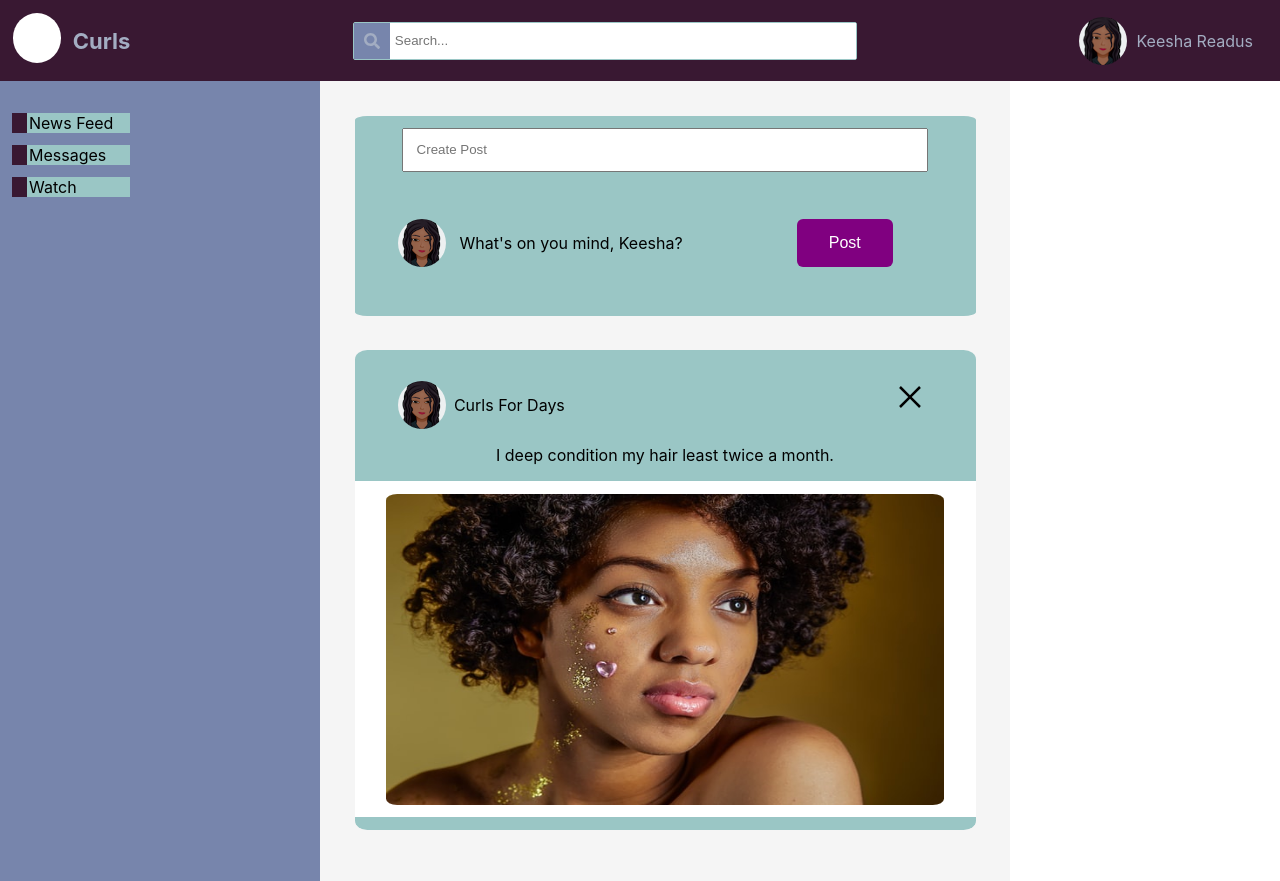
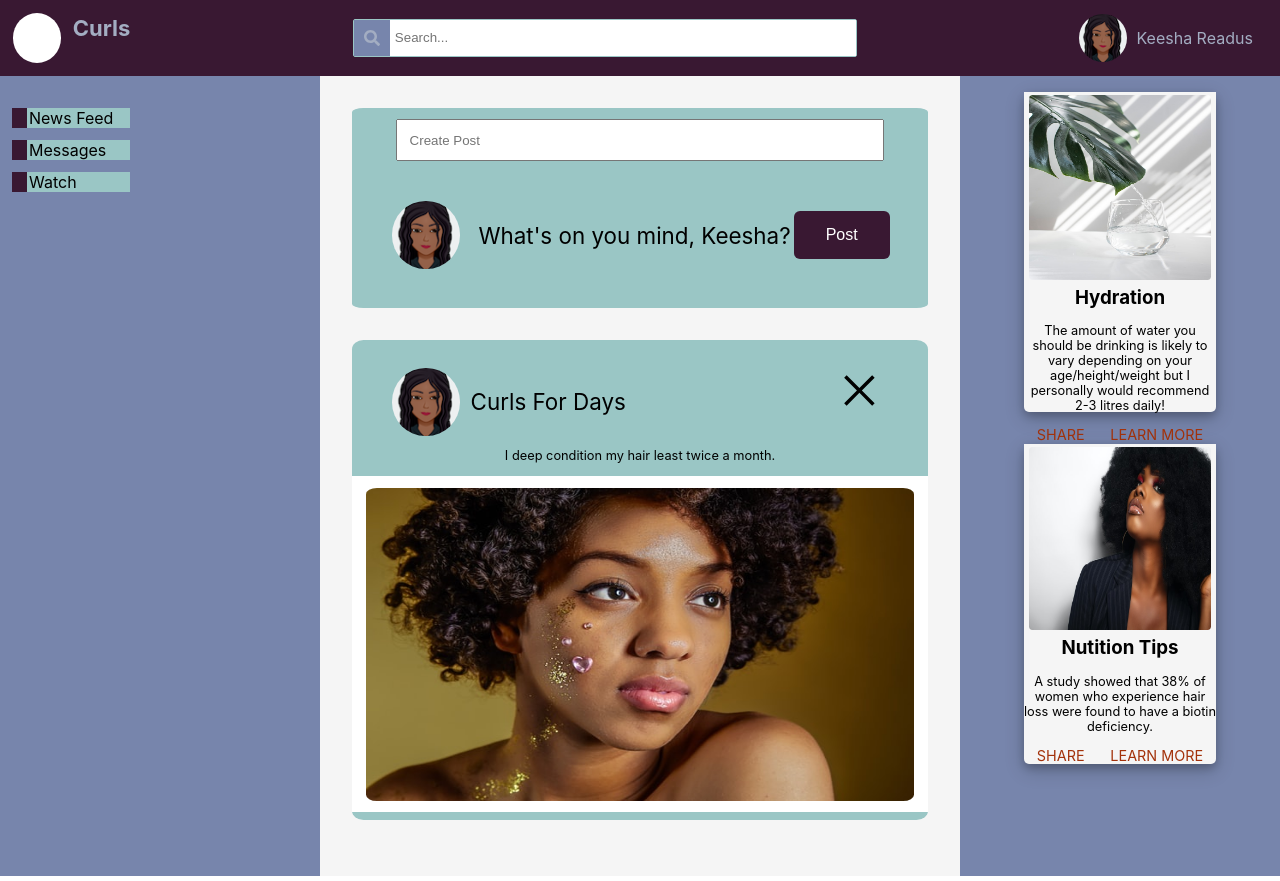
Before and after one commit to kcreadus/Readus_Keesha_PRW, a React (Create React App) app: page / in a window 1280 px wide. Built offline with nearby package versions, Linux system fonts and the light colour scheme; the HTML template or start-up script is replaced by a standard one.

Commit message:
Finished

```diff
--- a/src/App.js
+++ b/src/App.js
@@ -2,6 +2,10 @@ import React, { Component } from "react";
 import MyHeader from "./components/header/MyHeader";
 import Navigation from "./components/nav/Navigation";
 import MyForm from "./components/myForm/MyForm";
+import MyAds from "./components/ads/MyAds"
+import Hydrate from "./images/hydrate.jpg"
+import NaturalHair from "./images/naturalHair.jpg"
+
 
 //ADD IMAGES
 
@@ -17,6 +21,10 @@ class App extends Component {
           </div>
           <aside style={styles.ads}>
 
+            <MyAds img={Hydrate}
+            title="Hydration" description="The amount of water you should be drinking is likely to vary depending on your age/height/weight but I personally would recommend 2-3 litres daily!"  />
+            <MyAds  img={NaturalHair}
+            title="Nutition Tips" description="A study showed that 38% of women who experience hair loss were found to have a biotin deficiency."/>
 
           </aside>
         </div>
@@ -28,8 +36,7 @@ export default App;
 
 const styles = {
   wrapper: {
-    display: "flex",
-    flexFlow: "row Wrap"
+    fontFamily: ''
 
   },
 
@@ -48,13 +55,17 @@ const styles = {
   },
   main: {
     display: 'flex',
-    flex: 2
+    flex: 1
+
   },
   ads: {
+    backgroundColor: "#7785AC",
+    color: "rgb(163,173,194)",
+    display: "flex",
     flexDirection: "column",
-    alignItems: "center",
-    paddingLeft: 20,
-    paddingRight: 20,
-    color: "lightgrey",
-  },
-};
+     width:"25%",
+alignItems: "center"
+
+},
+
+}
--- a/src/components/MyImages.js
+++ b/src/components/MyImages.js
@@ -8,9 +8,17 @@ export default MyImages;
 const styles = {
   myImages: {
       flex: "auto",
-    maxWidth: "90%",
+    maxWidth: "95%",
     height: "auto",
     margin: "2%",
+    borderRadius: "2%",
+    borderColor: "#391832"
+  },
+  adImages:{
+      flex: "auto",
+      maxWidth: "100%",
+      height: "auto",
+      margin: "2%",
     borderRadius: "2%"
-  },
+  }
 };
--- /dev/null
+++ b/src/components/ads/MyAds.css
@@ -0,0 +1,11 @@
+h1{
+    text-align: center;
+    margin-top: 2px;
+    margin-bottom: 2px;
+}
+
+p{
+    text-align: center;
+    font-size: 0.8rem;
+
+}
--- /dev/null
+++ b/src/components/ads/MyAds.js
@@ -0,0 +1,62 @@
+import React from "react";
+import MyImages from "../MyImages"
+import "./MyAds.css"
+
+const MyAds = (props) => {
+    return(
+        <article style={styles.myArticle}>
+            <div style={styles.flexbox}>
+            <MyImages ImageIcon={props.img} alt={props.alt} />
+            </div >
+            <h1>{props.title}</h1>
+            <p>{props.description}</p>
+            <div style={styles.buttons}>
+             <button type="submit" style={styles.cardButton}>SHARE</button>
+             <button type="submit" style={styles.cardButton}>LEARN MORE</button>
+            </div>
+        </article>
+    )
+}
+export default MyAds;
+
+const styles= {
+    myArticle: {
+        display: "flex",
+        flexDirection: "column",
+        width: "60%",
+        height: "40%",
+        backgroundColor: "whiteSmoke",
+        color: "black",
+
+
+        borderRadius: "5px",
+        boxShadow: "0 4px 8px 0 rgba(0,0,0,0.2), 0 6px 20px 0 rgba(0,0,0,0.19)",
+
+        margin: "5%"
+    },
+
+    buttons:{
+        display: "flex",
+        flexDirection: "row",
+        justifyContent: "space-around",
+        fontSize: "0.9rem",
+        textAlign: "end"
+
+    },
+    cardButton: {
+        background: "none",
+	border: "none",
+	padding: 0,
+	font: "inherit",
+	cursor: "pointer",
+	outline: "inherit",
+    color: "#A3320B"
+    },
+    flexbox: {
+        display: "flex",
+        width: "100%",
+        height: "60%",
+  justifyContent: "space-around",
+  backgroundColor: "whiteSmoke"
+    }
+}
--- a/src/components/buttons/MyBtn.js
+++ b/src/components/buttons/MyBtn.js
@@ -13,7 +13,7 @@ export default MyBtn
 
 const styles = {
     postBtn: {
-        backgroundColor: "purple",
+        backgroundColor: "#391832",
         border: "none",
   color: "white",
   textAlign: "center",
--- /dev/null
+++ b/src/components/myForm/MyForm.css
@@ -0,0 +1,3 @@
+p{
+    font-size: 1.2rem;
+}
--- a/src/components/myForm/MyForm.js
+++ b/src/components/myForm/MyForm.js
@@ -6,6 +6,7 @@ import "../buttons/MyBtn.css"
 import { VscChromeClose } from "react-icons/vsc";
 import MyImages from '../MyImages'
 import BackGround from "../../images/hair.jpg"
+import "./MyForm.css"
 
 const MyForm = (props) => {
 
@@ -45,7 +46,8 @@ return (
         </div>
         </div>
         <div style={styles.postContainer}>
-            <p>I deep condition my hair least twice a month.
+            <p>
+              I deep condition my hair least twice a month.
              </p>
         </div>
         <div style={styles.flexbox}>
@@ -63,7 +65,7 @@ const styles = {
   color: "rgb(163,173,194)",
   display: "flex",
   flexDirection: "column",
-width:"75%"
+width:"100%"
  },
   myForm: {
       display: "flex",
@@ -86,7 +88,8 @@ width:"75%"
     marginRight: "5%",
     backgroundColor: "#9AC6C5",
     color: "black",
-    borderRadius: "2%"
+    borderRadius: "2%",
+
 },
 
   postContainer: {
@@ -96,6 +99,7 @@ width:"75%"
     width: "100%",
     justifyContent: "center",
     alignItems: "center",
+
   },
   input:{
       padding: "2%",
@@ -110,7 +114,8 @@ width:"75%"
 justifyContent: "space-between",
     width: "80%",
     marginLeft: "7%",
-    marginTop: "5%"
+    marginTop: "5%",
+    fontSize: "1.4rem"
   },
   outputContainer: {
     display: "flex",
@@ -119,7 +124,8 @@ justifyContent: "space-between",
 justifyContent: "space-between",
     width: "85%",
     marginLeft: "7%",
-    marginTop: "5%"
+    marginTop: "5%",
+    fontSize: "1.4rem"
   },
   span: {
     whiteSpace: "nowrap",
--- a/src/index.css
+++ b/src/index.css
@@ -6,3 +6,51 @@ body {
   -webkit-font-smoothing: antialiased;
   -moz-osx-font-smoothing: grayscale;
 }
+/*Swatch name = React Project = https://coolors.co/7785ac-9ac6c5-a5e6ba-a3320b-391832
+/* CSS HEX *//*
+--shadow-blue: #7785acff;
+--opal: #9ac6c5ff;
+--celadon: #a5e6baff;
+--chinese-red: #a3320bff;
+--dark-purple: #391832ff;
+
+/* CSS HSL *//*
+--shadow-blue: hsla(224, 24%, 57%, 1);
+--opal: hsla(179, 28%, 69%, 1);
+--celadon: hsla(139, 57%, 77%, 1);
+--chinese-red: hsla(15, 87%, 34%, 1);
+--dark-purple: hsla(313, 41%, 16%, 1);
+
+/* SCSS HEX *//*
+$shadow-blue: #7785acff;
+$opal: #9ac6c5ff;
+$celadon: #a5e6baff;
+$chinese-red: #a3320bff;
+$dark-purple: #391832ff;
+
+/* SCSS HSL *//*
+$shadow-blue: hsla(224, 24%, 57%, 1);
+$opal: hsla(179, 28%, 69%, 1);
+$celadon: hsla(139, 57%, 77%, 1);
+$chinese-red: hsla(15, 87%, 34%, 1);
+$dark-purple: hsla(313, 41%, 16%, 1);
+
+/* SCSS RGB *//*
+$shadow-blue: rgba(119, 133, 172, 1);
+$opal: rgba(154, 198, 197, 1);
+$celadon: rgba(165, 230, 186, 1);
+$chinese-red: rgba(163, 50, 11, 1);
+$dark-purple: rgba(57, 24, 50, 1);
+
+/* SCSS Gradient *//*
+$gradient-top: linear-gradient(0deg, #7785acff, #9ac6c5ff, #a5e6baff, #a3320bff, #391832ff);
+$gradient-right: linear-gradient(90deg, #7785acff, #9ac6c5ff, #a5e6baff, #a3320bff, #391832ff);
+$gradient-bottom: linear-gradient(180deg, #7785acff, #9ac6c5ff, #a5e6baff, #a3320bff, #391832ff);
+$gradient-left: linear-gradient(270deg, #7785acff, #9ac6c5ff, #a5e6baff, #a3320bff, #391832ff);
+$gradient-top-right: linear-gradient(45deg, #7785acff, #9ac6c5ff, #a5e6baff, #a3320bff, #391832ff);
+$gradient-bottom-right: linear-gradient(135deg, #7785acff, #9ac6c5ff, #a5e6baff, #a3320bff, #391832ff);
+$gradient-top-left: linear-gradient(225deg, #7785acff, #9ac6c5ff, #a5e6baff, #a3320bff, #391832ff);
+$gradient-bottom-left: linear-gradient(315deg, #7785acff, #9ac6c5ff, #a5e6baff, #a3320bff, #391832ff);
+$gradient-radial: radial-gradient(#7785acff, #9ac6c5ff, #a5e6baff, #a3320bff, #391832ff);
+
+*/
```
Also changed, not shown: src/images/hydrate.jpg (added), src/images/naturalHair.jpg (added).
